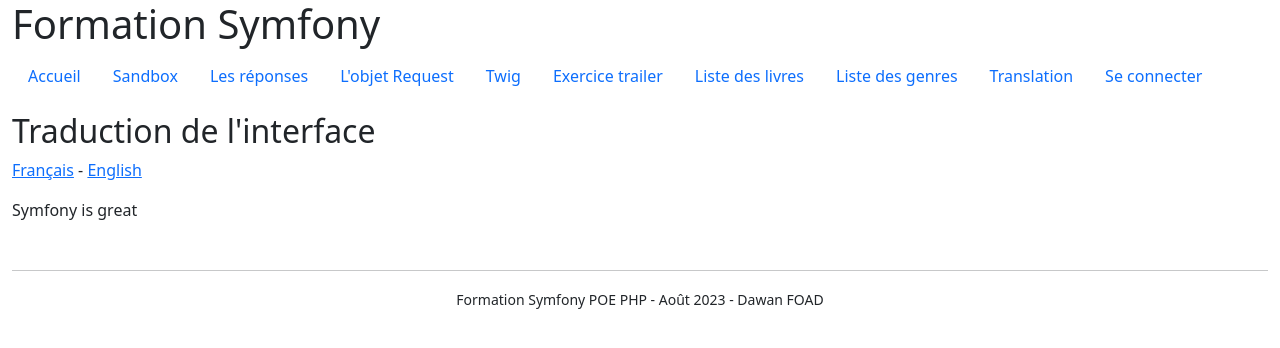
After one commit to ToNnNo/symfonypoephp2023w34, a Symfony app: template templates/translation/index.html.twig in a window 1280 px wide. The commit adds this page. Shown: the top 348 px of the page. Run offline with Twig, Linux system fonts and the light colour scheme; the template is opened without the code that fills it, so the values that code supplies are empty; some libraries are stand-ins or nearby versions.

Commit message:
debut traduction

```diff
--- a/templates/base.html.twig
+++ b/templates/base.html.twig
@@ -31,6 +31,7 @@
                 <a href="{{ path('trailer_index') }}" class="nav-link">Exercice trailer</a>
                 <a href="{{ path('book_index') }}" class="nav-link">Liste des livres</a>
                 <a href="{{ path('genre_index') }}" class="nav-link">Liste des genres</a>
+                <a href="{{ path('translation_index') }}" class="nav-link">Translation</a>
 
                 {% if not app.user %} {# si l'utilisateur n'est pas connecté #}
                     <a href="{{ path('security_login') }}" class="nav-link">Se connecter</a>
--- /dev/null
+++ b/templates/translation/index.html.twig
@@ -0,0 +1,17 @@
+{% extends 'base.html.twig' %}
+
+{% block title %}Traduction{% endblock %}
+
+{% block body %}
+    <h2>Traduction de l'interface</h2>
+
+    <div class="mb-3">
+        <a href="{{ path('translation_index', {'_locale': 'fr'}) }}">Français</a> -
+        <a href="{{ path('translation_index', {'_locale': 'en'}) }}">English</a>
+    </div>
+
+    <p class="lead">{{ welcome | capitalize }}</p>
+
+    <p>{{ 'symfony.is.great' | trans }}</p>
+
+{% endblock %}
--- /dev/null
+++ b/translations/messages.en.yaml
@@ -0,0 +1,8 @@
+welcome in our app: welcome in our app
+
+symfony:
+  is:
+    great: "Symfony is great"
+    amazing: "Symfony is amazing"
+  has:
+    bundles: "Symfony has bundles"
```
Also changed, not shown: src/Controller/TranslationController.php (added, +22 -0 lines), translations/messages.fr.yaml (added, +8 -0 lines).
